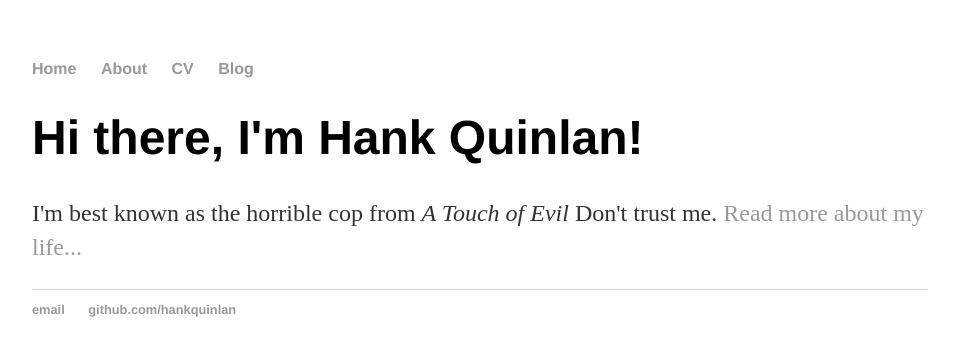
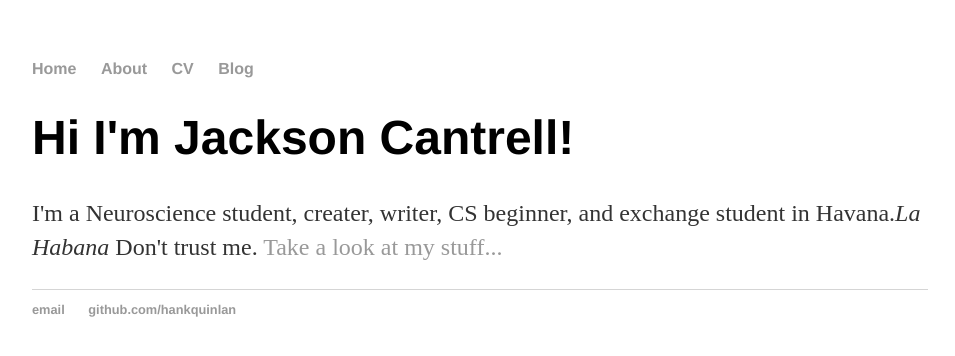
Before and after one commit to jacksoncantrell/jacksoncantrell.github.io, a Jekyll site: the page built from index.html, in a window 1280 px wide. Shown: the top 356 px of the page, without its empty margins (160-1115 px from the left). Built offline with Jekyll 4.4.1, drawn with Linux system fonts in a browser that asks for light colours.

Commit message:
Update index.html

```diff
--- a/index.html
+++ b/index.html
@@ -1,8 +1,8 @@
 ---
 layout: default
-title: Hank Quinlan, Horrible Cop
+title: Jackson Cantrell
 ---
 <div class="blurb">
-	<h1>Hi there, I'm Hank Quinlan!</h1>
-	<p>I'm best known as the horrible cop from <em>A Touch of Evil</em> Don't trust me. <a href="/about">Read more about my life...</a></p>
+	<h1>Hi I'm Jackson Cantrell!</h1>
+	<p>I'm a Neuroscience student, creater, writer, CS beginner, and exchange student in Havana.<em>La Habana</em> Don't trust me. <a href="/about">Take a look at my stuff...</a></p>
 </div><!-- /.blurb -->
```
